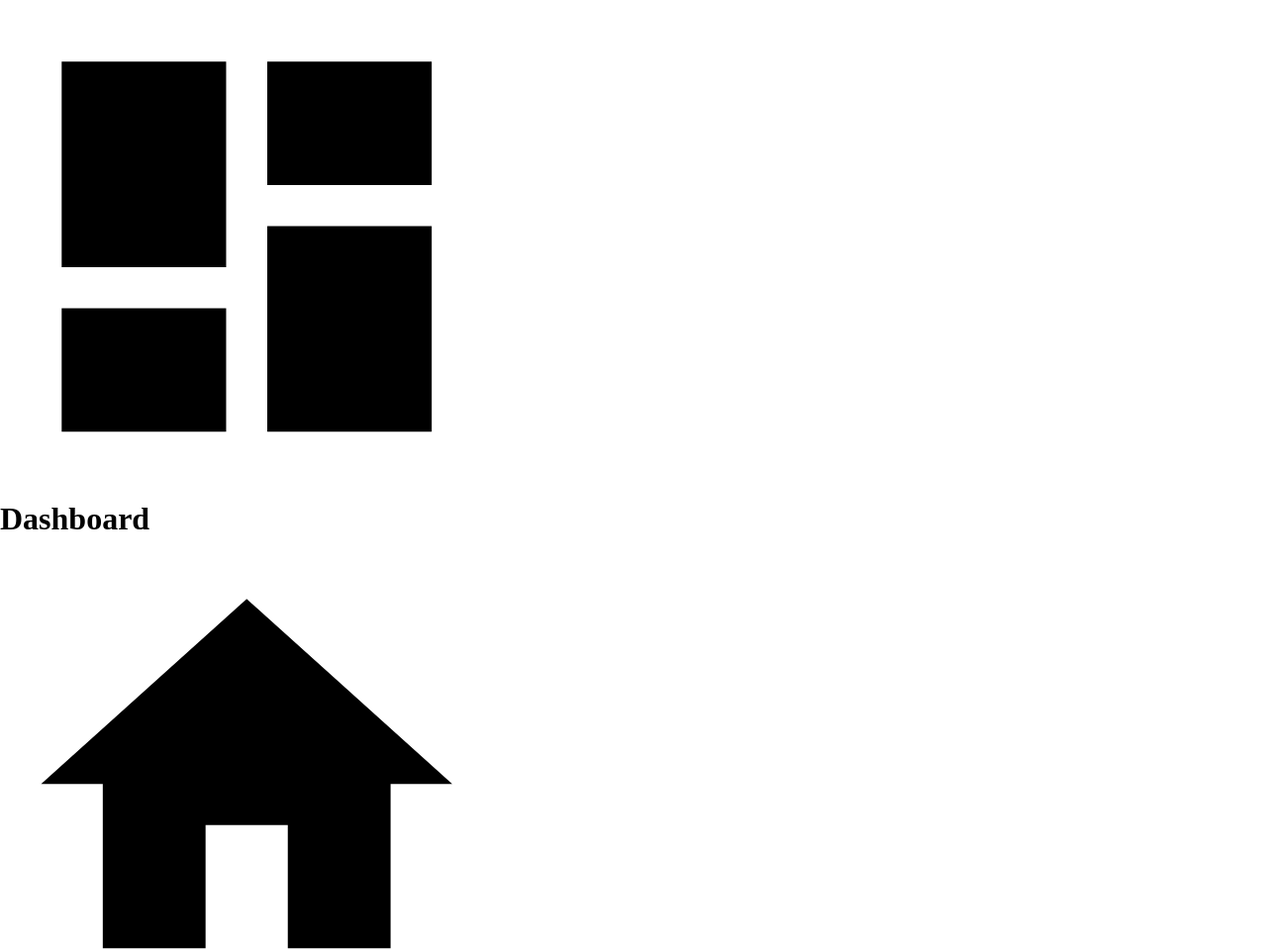
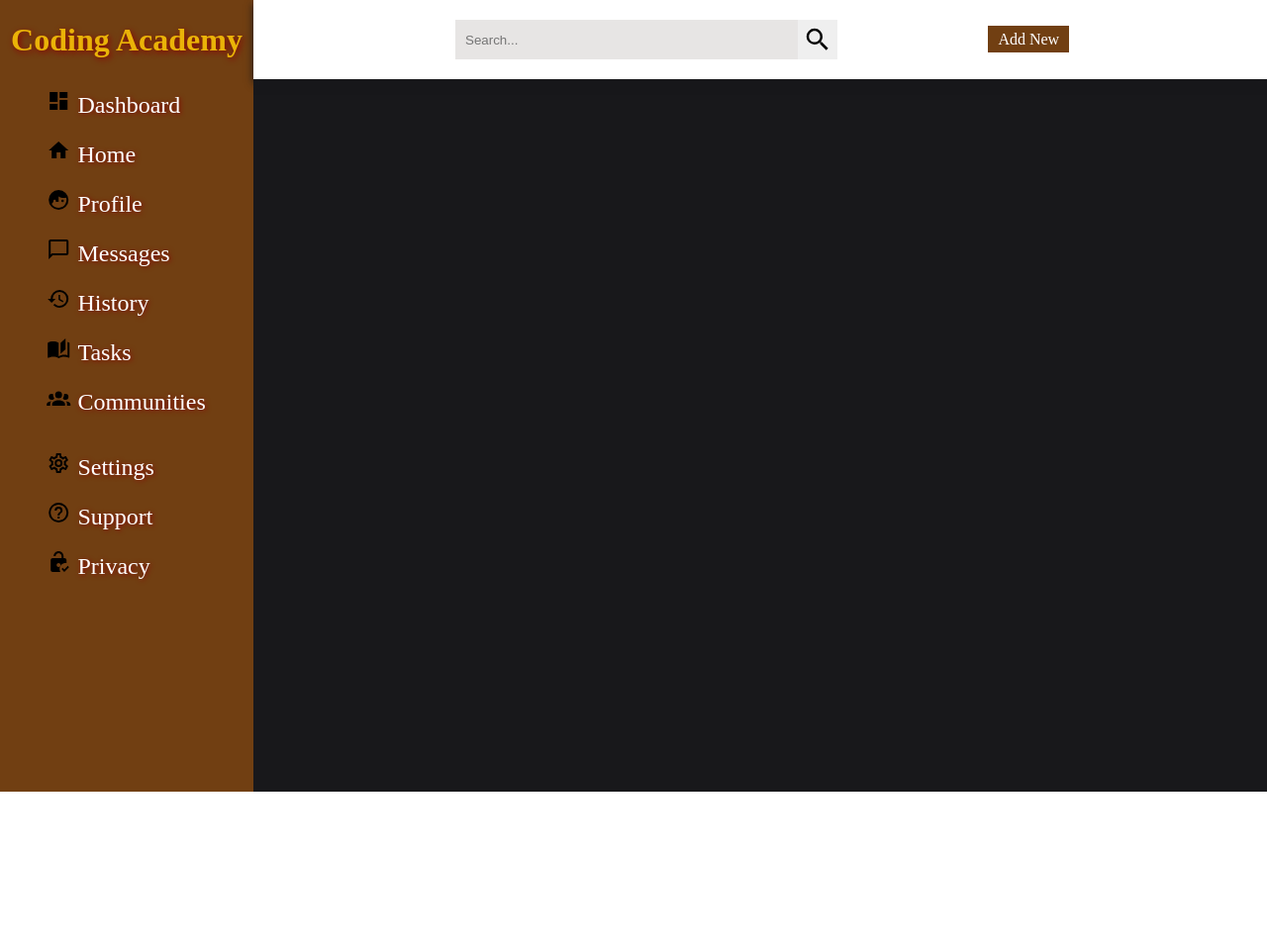
Before and after one commit to NkululekoCyrilCele/Admin-Dashboard, a plain HTML site: page index.html in a window 1280 px wide. Shown: the top 959 px of the page at 99% size. After the commit the page ends 800 px from the top, so only its background shows below. Drawn offline with Linux system fonts and the light colour scheme.

Commit message:
Update index.html and styles.css files

```diff
--- a/index.html
+++ b/index.html
@@ -19,73 +19,112 @@
     </head>
 
     <body>
-        <div class="content">
-            <!--Sidebar Section-->
-            <div class="sidebar">
-                <h1 class="sidebar-title">
-                    <svg xmlns="http://www.w3.org/2000/svg" viewBox="0 0 24 24">
-                        <title>view-dashboard</title>
-                        <path d="M13,3V9H21V3M13,21H21V11H13M3,21H11V15H3M3,13H11V3H3V13Z" />
-                    </svg>
-                    <span>Dashboard</span>
-                </h1>
-                <nav class="navigation">
-                    <div class="navlist">
+        <!-- Sidebar Section-->
+        <div class="sidebar">
+            <div class="brand-name">
+                <h1>Coding Academy</h1>
+            </div>
+            <nav class="navlist">
+                <ul>
+                    <li>
+                        <a href="#">
+                            <svg xmlns="http://www.w3.org/2000/svg" viewBox="0 0 24 24">
+                                <path d="M13,3V9H21V3M13,21H21V11H13M3,21H11V15H3M3,13H11V3H3V13Z" />
+                            </svg>Dashboard
+                        </a>
+                    </li>
+                    <li>
                         <a href="#">
                             <svg xmlns="http://www.w3.org/2000/svg" viewBox="0 0 24 24">
                                 <path d="M10,20V14H14V20H19V12H22L12,3L2,12H5V20H10Z" />
                             </svg>Home
                         </a>
+                    </li>
+                    <li>
                         <a href="#">
                             <svg xmlns="http://www.w3.org/2000/svg" viewBox="0 0 24 24">
                                 <path
                                     d="M12,2A10,10 0 0,0 2,12A10,10 0 0,0 12,22A10,10 0 0,0 22,12A10,10 0 0,0 12,2M12,8.39C13.57,9.4 15.42,10 17.42,10C18.2,10 18.95,9.91 19.67,9.74C19.88,10.45 20,11.21 20,12C20,16.41 16.41,20 12,20C9,20 6.39,18.34 5,15.89L6.75,14V13A1.25,1.25 0 0,1 8,11.75A1.25,1.25 0 0,1 9.25,13V14H12M16,11.75A1.25,1.25 0 0,0 14.75,13A1.25,1.25 0 0,0 16,14.25A1.25,1.25 0 0,0 17.25,13A1.25,1.25 0 0,0 16,11.75Z" />
                             </svg>Profile
                         </a>
+                    </li>
+                    <li>
                         <a href="#">
                             <svg xmlns="http://www.w3.org/2000/svg" viewBox="0 0 24 24">
                                 <path
                                     d="M20 2H4C2.9 2 2 2.9 2 4V22L6 18H20C21.1 18 22 17.1 22 16V4C22 2.9 21.1 2 20 2M20 16H5.2L4 17.2V4H20V16Z" />
                             </svg>Messages
                         </a>
+                    </li>
+                    <li>
                         <a href="#">
                             <svg xmlns="http://www.w3.org/2000/svg" viewBox="0 0 24 24">
                                 <path
                                     d="M13.5,8H12V13L16.28,15.54L17,14.33L13.5,12.25V8M13,3A9,9 0 0,0 4,12H1L4.96,16.03L9,12H6A7,7 0 0,1 13,5A7,7 0 0,1 20,12A7,7 0 0,1 13,19C11.07,19 9.32,18.21 8.06,16.94L6.64,18.36C8.27,20 10.5,21 13,21A9,9 0 0,0 22,12A9,9 0 0,0 13,3" />
                             </svg>History
                         </a>
+                    </li>
+                    <li>
                         <a href="#">
                             <svg xmlns="http://www.w3.org/2000/svg" viewBox="0 0 24 24">
                                 <path
                                     d="M19 2L14 6.5V17.5L19 13V2M6.5 5C4.55 5 2.45 5.4 1 6.5V21.16C1 21.41 1.25 21.66 1.5 21.66C1.6 21.66 1.65 21.59 1.75 21.59C3.1 20.94 5.05 20.5 6.5 20.5C8.45 20.5 10.55 20.9 12 22C13.35 21.15 15.8 20.5 17.5 20.5C19.15 20.5 20.85 20.81 22.25 21.56C22.35 21.61 22.4 21.59 22.5 21.59C22.75 21.59 23 21.34 23 21.09V6.5C22.4 6.05 21.75 5.75 21 5.5V19C19.9 18.65 18.7 18.5 17.5 18.5C15.8 18.5 13.35 19.15 12 20V6.5C10.55 5.4 8.45 5 6.5 5Z" />
                             </svg>Tasks
                         </a>
+                    </li>
+                    <li>
                         <a href="#">
                             <svg xmlns="http://www.w3.org/2000/svg" viewBox="0 0 24 24">
                                 <path
                                     d="M12,5.5A3.5,3.5 0 0,1 15.5,9A3.5,3.5 0 0,1 12,12.5A3.5,3.5 0 0,1 8.5,9A3.5,3.5 0 0,1 12,5.5M5,8C5.56,8 6.08,8.15 6.53,8.42C6.38,9.85 6.8,11.27 7.66,12.38C7.16,13.34 6.16,14 5,14A3,3 0 0,1 2,11A3,3 0 0,1 5,8M19,8A3,3 0 0,1 22,11A3,3 0 0,1 19,14C17.84,14 16.84,13.34 16.34,12.38C17.2,11.27 17.62,9.85 17.47,8.42C17.92,8.15 18.44,8 19,8M5.5,18.25C5.5,16.18 8.41,14.5 12,14.5C15.59,14.5 18.5,16.18 18.5,18.25V20H5.5V18.25M0,20V18.5C0,17.11 1.89,15.94 4.45,15.6C3.86,16.28 3.5,17.22 3.5,18.25V20H0M24,20H20.5V18.25C20.5,17.22 20.14,16.28 19.55,15.6C22.11,15.94 24,17.11 24,18.5V20Z" />
                             </svg>Communities
                         </a>
-                        <a href="#">
+                    </li>
+                    <li>
+                        <a class="settings" href="#">
                             <svg xmlns="http://www.w3.org/2000/svg" viewBox="0 0 24 24">
                                 <path
                                     d="M12,8A4,4 0 0,1 16,12A4,4 0 0,1 12,16A4,4 0 0,1 8,12A4,4 0 0,1 12,8M12,10A2,2 0 0,0 10,12A2,2 0 0,0 12,14A2,2 0 0,0 14,12A2,2 0 0,0 12,10M10,22C9.75,22 9.54,21.82 9.5,21.58L9.13,18.93C8.5,18.68 7.96,18.34 7.44,17.94L4.95,18.95C4.73,19.03 4.46,18.95 4.34,18.73L2.34,15.27C2.21,15.05 2.27,14.78 2.46,14.63L4.57,12.97L4.5,12L4.57,11L2.46,9.37C2.27,9.22 2.21,8.95 2.34,8.73L4.34,5.27C4.46,5.05 4.73,4.96 4.95,5.05L7.44,6.05C7.96,5.66 8.5,5.32 9.13,5.07L9.5,2.42C9.54,2.18 9.75,2 10,2H14C14.25,2 14.46,2.18 14.5,2.42L14.87,5.07C15.5,5.32 16.04,5.66 16.56,6.05L19.05,5.05C19.27,4.96 19.54,5.05 19.66,5.27L21.66,8.73C21.79,8.95 21.73,9.22 21.54,9.37L19.43,11L19.5,12L19.43,13L21.54,14.63C21.73,14.78 21.79,15.05 21.66,15.27L19.66,18.73C19.54,18.95 19.27,19.04 19.05,18.95L16.56,17.95C16.04,18.34 15.5,18.68 14.87,18.93L14.5,21.58C14.46,21.82 14.25,22 14,22H10M11.25,4L10.88,6.61C9.68,6.86 8.62,7.5 7.85,8.39L5.44,7.35L4.69,8.65L6.8,10.2C6.4,11.37 6.4,12.64 6.8,13.8L4.68,15.36L5.43,16.66L7.86,15.62C8.63,16.5 9.68,17.14 10.87,17.38L11.24,20H12.76L13.13,17.39C14.32,17.14 15.37,16.5 16.14,15.62L18.57,16.66L19.32,15.36L17.2,13.81C17.6,12.64 17.6,11.37 17.2,10.2L19.31,8.65L18.56,7.35L16.15,8.39C15.38,7.5 14.32,6.86 13.12,6.62L12.75,4H11.25Z" />
                             </svg>Settings
                         </a>
+                    </li>
+                    <li>
                         <a href="#">
                             <svg xmlns="http://www.w3.org/2000/svg" viewBox="0 0 24 24">
                                 <path
                                     d="M11,18H13V16H11V18M12,2A10,10 0 0,0 2,12A10,10 0 0,0 12,22A10,10 0 0,0 22,12A10,10 0 0,0 12,2M12,20C7.59,20 4,16.41 4,12C4,7.59 7.59,4 12,4C16.41,4 20,7.59 20,12C20,16.41 16.41,20 12,20M12,6A4,4 0 0,0 8,10H10A2,2 0 0,1 12,8A2,2 0 0,1 14,10C14,12 11,11.75 11,15H13C13,12.75 16,12.5 16,10A4,4 0 0,0 12,6Z" />
                             </svg>Support
                         </a>
+                    </li>
+                    <li>
                         <a href="#">
                             <svg xmlns="http://www.w3.org/2000/svg" viewBox="0 0 24 24">
                                 <path
                                     d="M19 13C19.34 13 19.67 13.04 20 13.09V10C20 8.9 19.11 8 18 8H17V6C17 3.24 14.76 1 12 1S7 3.24 7 6H9C9 4.34 10.34 3 12 3S15 4.34 15 6V8H6C4.89 8 4 8.9 4 10V20C4 21.1 4.89 22 6 22H13.81C13.3 21.12 13 20.1 13 19C13 15.69 15.69 13 19 13M12 17C10.9 17 10 16.11 10 15S10.9 13 12 13 14 13.9 14 15 13.11 17 12 17M22.5 17.25L17.75 22L15 19L16.16 17.84L17.75 19.43L21.34 15.84L22.5 17.25Z" />
                             </svg>Privacy
                         </a>
+                    </li>
+                </ul>
+            </nav>
+        </div>
+
+        <!--Header Section-->
+        <div class="container">
+            <div class="header">
+                <div class="nav">
+                    <div class="search">
+                        <input type="text" placeholder="Search...">
+                        <button type="submit">
+                            <svg xmlns="http://www.w3.org/2000/svg" viewBox="0 0 24 24">
+                                <path
+                                    d="M9.5,3A6.5,6.5 0 0,1 16,9.5C16,11.11 15.41,12.59 14.44,13.73L14.71,14H15.5L20.5,19L19,20.5L14,15.5V14.71L13.73,14.44C12.59,15.41 11.11,16 9.5,16A6.5,6.5 0 0,1 3,9.5A6.5,6.5 0 0,1 9.5,3M9.5,5C7,5 5,7 5,9.5C5,12 7,14 9.5,14C12,14 14,12 14,9.5C14,7 12,5 9.5,5Z" />
+                            </svg>
+                        </button>
                     </div>
-                </nav>
+                    <div class="user">
+                        <a href="#" class="btn">Add New</a>
+                    </div>
+                </div>
             </div>
         </div>
     </body>
--- a/styles.css
+++ b/styles.css
@@ -1,21 +1,146 @@
-html {
+:root {
+    --text-color: #FFFFFF;
+}
+
+* {
+    margin: 0;
+    padding: 0;
     box-sizing: border-box;
 }
 
-*,
-*::before,
-*::after {
-    box-sizing: inherit;
-    margin: 0;
-    padding: 0;
+body {
+    min-height: 100vh;
 }
 
-body {
-    align-items: stretch;
+/* Sidebar Section */
+a {
+    text-decoration: none;
+    color: var(--text-color);
+}
+
+li {
+    list-style: none;
+}
+
+h1 {
+    color: #eab308;
+    text-shadow: 0.05em 0.05em 0.2em darkred;
+}
+
+svg {
+    width: 3vw;
+    height: 3vh;
+    color: var(--text-color);
+}
+
+.sidebar {
+    position: absolute;
+    background: #713f12;
+    width: 20vw;
+    min-height: 100vh;
     display: flex;
-    font-size: 12pt;
-    justify-content: flex-start;
-    margin: 0;
-    min-height: 100vh;
-    padding: 0;
+    flex-direction: column;
 }
+
+.sidebar .brand-name {
+    height: 10vh;
+    display: flex;
+    align-items: center;
+    justify-content: center;
+}
+
+.navlist li {
+    font-size: 24px;
+    padding: 10px 40px;
+    display: flex;
+    align-items: center;
+    text-shadow: 0.05em 0.05em 0.2em darkred;
+}
+
+.navlist li:hover {
+    background-color: var(--text-color);
+}
+
+a:hover {
+    color: darkred;
+    text-shadow: 0.05em 0.05em 0.2em darkred;
+}
+
+.sidebar nav .settings {
+    padding-top: 1rem;
+}
+
+
+/* Heade Section */
+.container {
+    position: absolute;
+    right: 0;
+    width: 80vw;
+    height: 100vh;
+    background: #18181b;
+}
+
+.container .header {
+    position: fixed;
+    top: 0;
+    right: 0;
+    width: 80vw;
+    height: 10vh;
+    background: var(--text-color);
+    display: flex;
+    align-items: center;
+    justify-content: center;
+    box-shadow: 0 4px 8px #18181b;
+}
+
+.container .header .nav {
+    width: 90%;
+    display: flex;
+    align-items: center;
+}
+
+.container .header .nav .search {
+    flex: 3;
+    display: flex;
+    justify-content: center;
+}
+
+.container .header .nav .search input[type=text] {
+    border: none;
+    background: #e7e5e4;
+    padding: 10px;
+    width: 50%;
+}
+
+.container .header .nav .search button {
+    width: 40px;
+    height: 40px;
+    border: none;
+    display: flex;
+    align-items: center;
+    justify-content: center;
+}
+
+.container .header .nav .search button svg {
+    height: 30px;
+    width: 30px;
+}
+
+.container .header .nav .user {
+    flex: 1;
+}
+
+.btn {
+    background: #713f12;
+    color: var(--text-color);
+    padding: 5px 10px;
+    text-align: center;
+}
+
+.btn:hover {
+    color: darkred;
+    text-shadow: 0.05em 0.05em 0.2em darkred;
+    background-color: var(--text-color);
+    padding: 3px 8px;
+    border: 2px solid darkred;
+}
```
